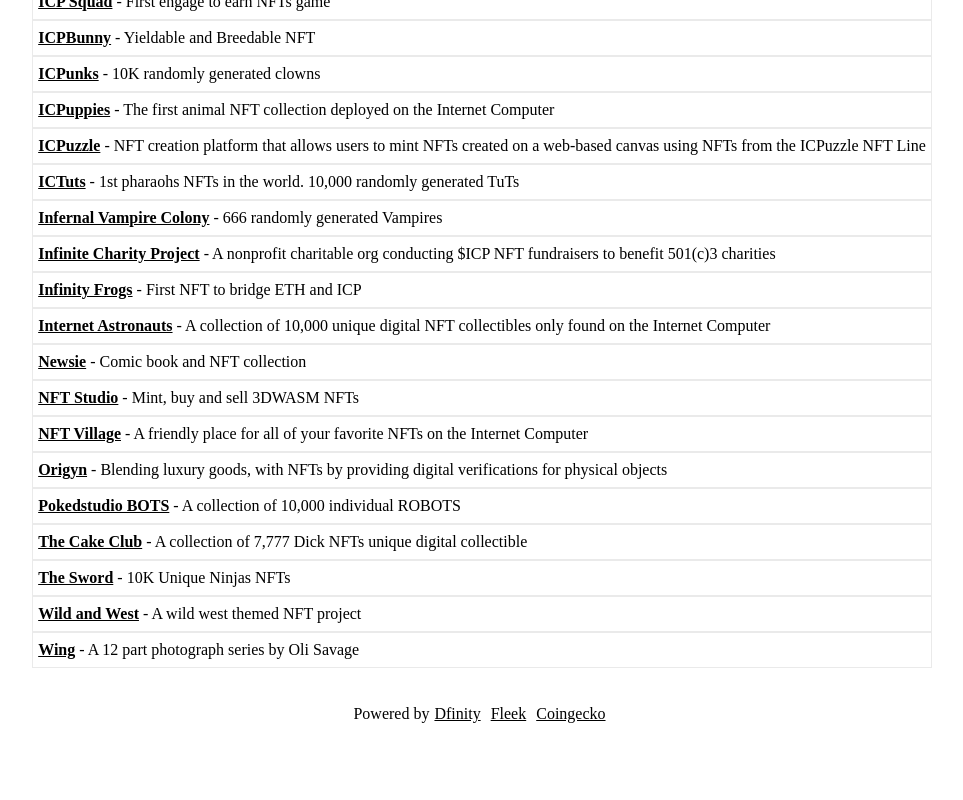
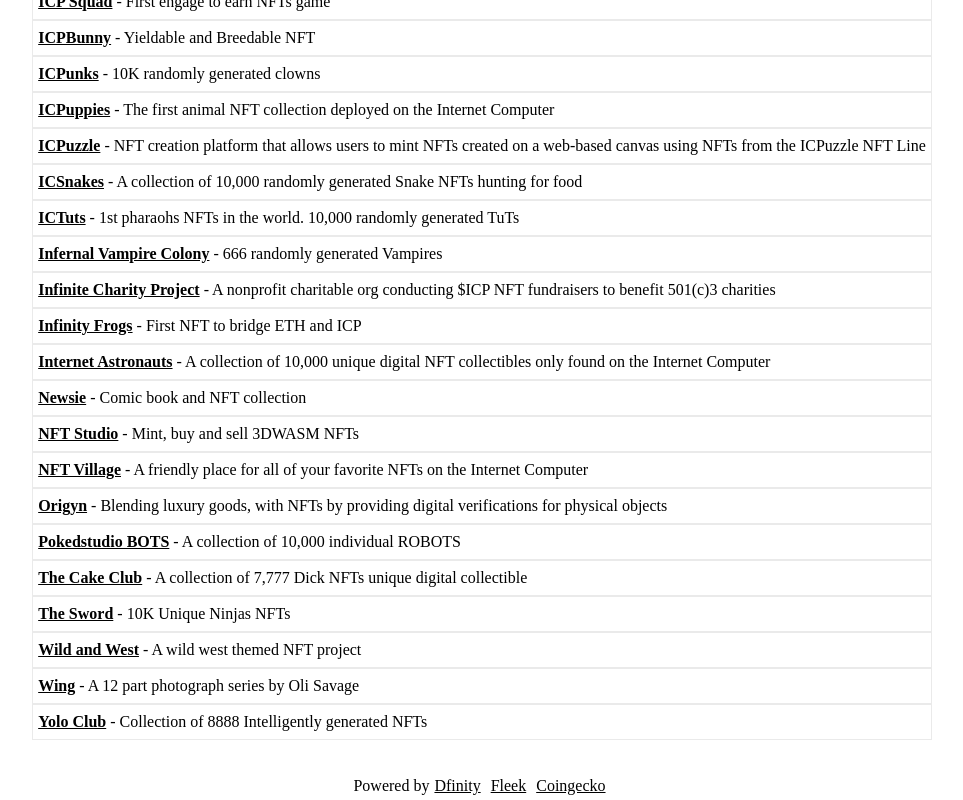
Before and after one commit to rjlucasm/ictoday, a Next.js app: page /nft in a window 1280 px wide. Shown: the part 620-1420 px from the top of the page, without its empty margins (158-1121 px from the left). Before the commit the page ends 1348 px from the top, so only its background shows below. Built offline with nearby package versions, Linux system fonts and the light colour scheme.

Commit message:
New NFTs

```diff
--- a/pages/nft.js
+++ b/pages/nft.js
@@ -72,6 +72,9 @@ export default function Services() {
                 <a href="https://twitter.com/MyArtBar" target="_blank" rel="noopener noreferrer">ICPuzzle</a> - NFT creation platform that allows users to mint NFTs created on a web-based canvas using NFTs from the ICPuzzle NFT Line
             </div>
             <div className="pagescard">
+                <a href="https://xn--4n8h7h.ws/" target="_blank" rel="noopener noreferrer">ICSnakes</a> - A collection of 10,000 randomly generated Snake NFTs hunting for food
+            </div>
+            <div className="pagescard">
                 <a href="https://ictuts.com/" target="_blank" rel="noopener noreferrer">ICTuts</a> - 1st pharaohs NFTs in the world. 10,000 randomly generated TuTs
             </div>
             <div className="pagescard">
@@ -113,6 +116,9 @@ export default function Services() {
             <div className="pagescard">
                 <a href="https://entrepot.app/marketplace/wing" target="_blank" rel="noopener noreferrer">Wing</a> - A 12 part photograph series by Oli Savage
             </div>
+            <div className="pagescard">
+                <a href="https://enteryoloclub.com/" target="_blank" rel="noopener noreferrer">Yolo Club</a> -  Collection of 8888 Intelligently generated NFTs
+            </div>
             </div>
         </main>
 
```
